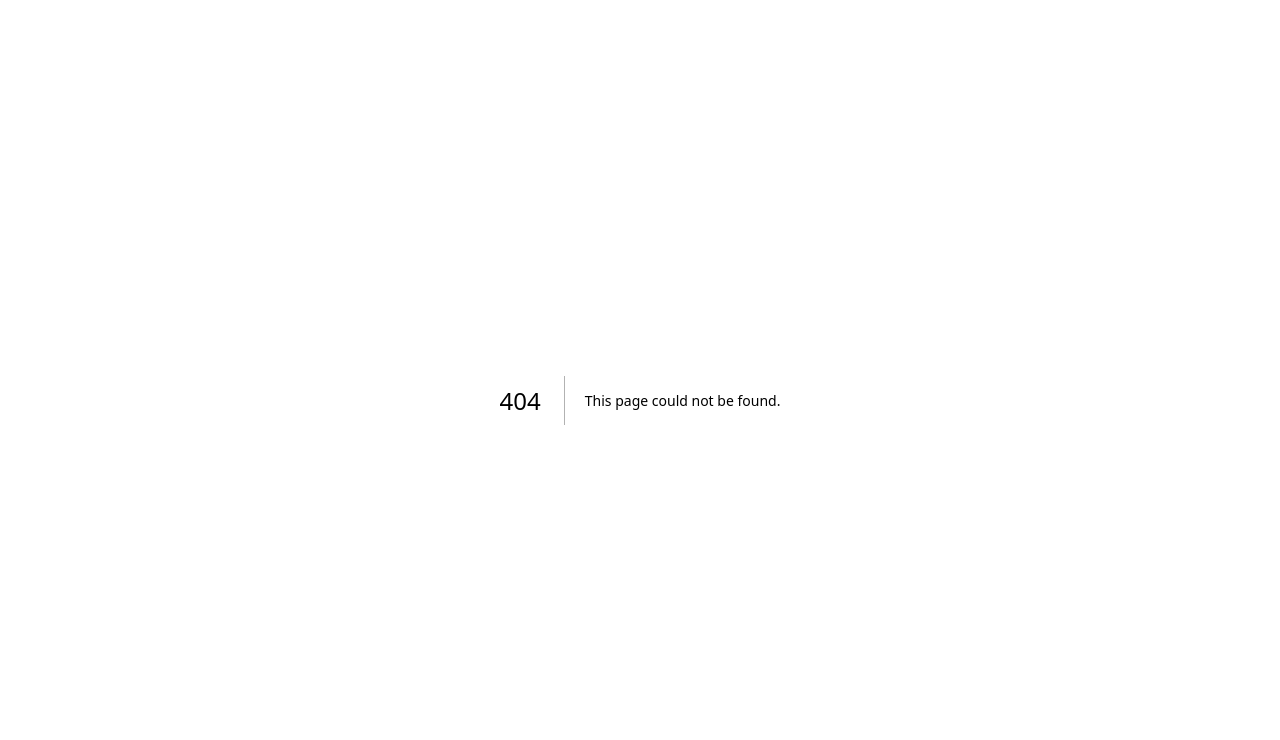
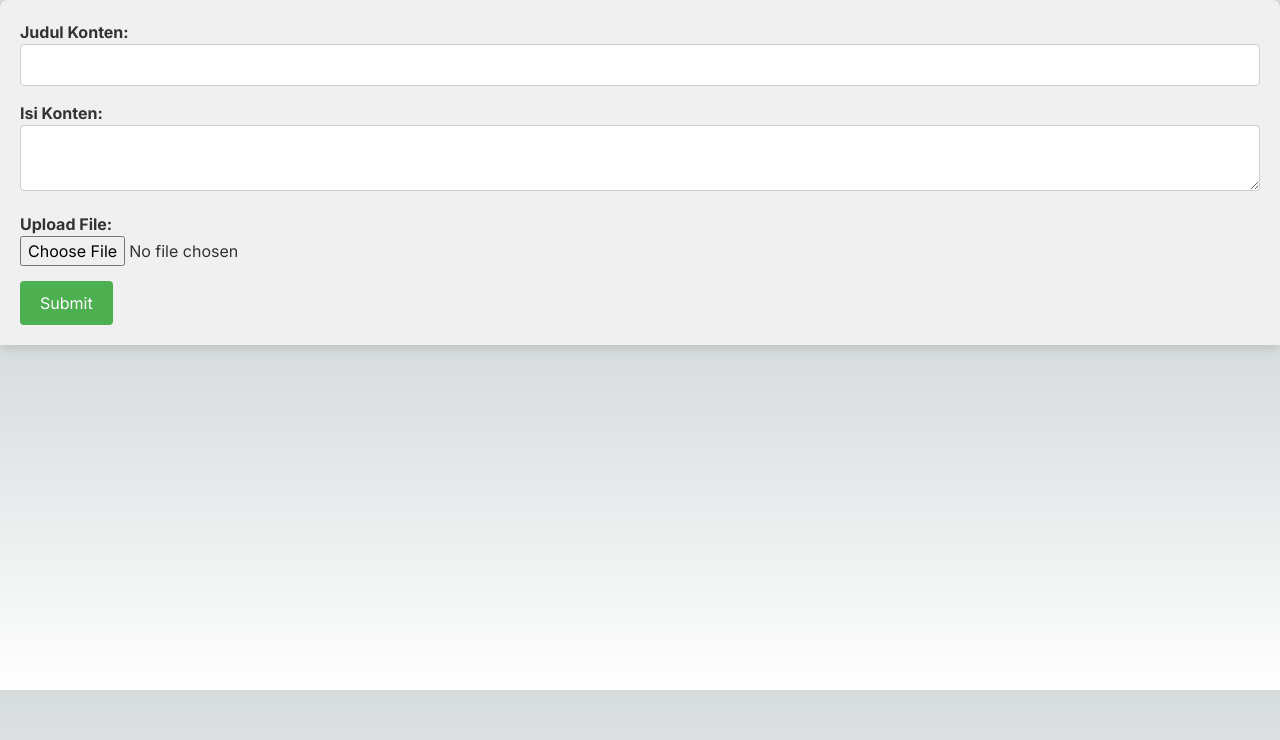
Before and after one commit to KingGedorah/d09-el-yasa-front-end, a Next.js app: page /kelas/mapel/1/create-materi in a window 1280 px wide. Before the commit this address had no page. Shown: the top 740 px of the page. Built offline with nearby package versions, Linux system fonts and the light colour scheme.

Commit message:
feat(materi) : detail materi & form create materi done

```diff
--- a/src/app/api/kelas.js
+++ b/src/app/api/kelas.js
@@ -69,3 +69,17 @@ export const getMapelByIdMapel = async (idMapel) => {
       throw error;
     }
 };
+
+export const getMateriByIdMateri = async (idMateri) => {
+  try {
+    const response = await fetch(`${BASE_URL}/materi/${idMateri}`);
+    if (!response.ok) {
+      throw new Error('Network response was not ok');
+    }
+    const data = await response.json();
+    return data;
+  } catch (error) {
+    console.error('Error fetching Mapel by ID Mapel:', error);
+    throw error;
+  }
+}
--- /dev/null
+++ b/src/app/kelas/mapel/[idMapel]/create-materi/page.js
@@ -0,0 +1,80 @@
+"use client";
+
+import React, { useState } from 'react';
+import axios from 'axios';
+
+const FormCreateMateri = ({ params }) => {
+    const { idMapel } = params;
+    const [judulKonten, setJudulKonten] = useState('');
+    const [isiKonten, setIsiKonten] = useState('');
+    const [file, setFile] = useState(null);
+    const [isSuccess, setIsSuccess] = useState(false);
+    const [isError, setIsError] = useState(false);
+
+    const handleSubmit = async (e) => {
+        e.preventDefault();
+        if (!judulKonten) {
+            alert("Judul konten tidak boleh kosong");
+            return;
+        }
+        if (!isiKonten && !file) {
+            alert("Isi konten atau file harus diisi minimal salah satu");
+            return;
+        }
+        const formData = new FormData();
+        formData.append('judulKonten', judulKonten);
+        formData.append('isiKonten', isiKonten);
+        formData.append('file', file);
+
+        try {
+            const response = await axios.post(`http://localhost:8083/api/kelas/${idMapel}/create-materi`, formData, {
+                headers: {
+                    'Content-Type': 'multipart/form-data'
+                }
+            });
+            console.log(response.data);
+            setIsSuccess(true);
+            setJudulKonten('');
+            setIsiKonten('');
+            setFile(null);
+            document.getElementById("fileInput").value = null;
+        } catch (error) {
+            console.log('Error creating materi', error);
+            setIsError(true);
+        }
+    };
+
+    const handleRemoveFile = () => {
+        setFile(null);
+        // Clear the file input field
+        document.getElementById("fileInput").value = null;
+    };
+
+    return (
+        <form onSubmit={handleSubmit} style={{ background: '#f0f0f0', padding: '20px', borderRadius: '8px', boxShadow: '0px 4px 10px rgba(0, 0, 0, 0.1)' }}>
+            <div style={{ marginBottom: '15px' }}>
+                <label style={{ color: '#333', fontWeight: 'bold' }}>Judul Konten:</label>
+                <input type="text" value={judulKonten} onChange={(e) => setJudulKonten(e.target.value)} style={{ width: '100%', padding: '8px', borderRadius: '4px', border: '1px solid #ccc', color: '#333' }} />
+            </div>
+            <div style={{ marginBottom: '15px' }}>
+                <label style={{ color: '#333', fontWeight: 'bold' }}>Isi Konten:</label>
+                <textarea value={isiKonten} onChange={(e) => setIsiKonten(e.target.value)} style={{ width: '100%', padding: '8px', borderRadius: '4px', border: '1px solid #ccc', color: '#333' }} />
+            </div>
+            <div style={{ marginBottom: '15px' }}>
+                <label style={{ color: '#333', fontWeight: 'bold' }}>Upload File:</label>
+                <input id="fileInput" type="file" onChange={(e) => setFile(e.target.files[0])} accept=".ppt,.pptx,.doc,.docx,.pdf,.xls,.xlsx" style={{ display: 'block', marginBottom: '8px', color: '#333' }} />
+                {file && (
+                    <div style={{ display: 'flex', alignItems: 'center' }}>
+                        <span style={{ color: '#333', marginRight: '10px' }}>{file.name}</span>
+                        <button type="button" onClick={handleRemoveFile} style={{ background: '#ff5c5c', color: 'white', border: 'none', borderRadius: '4px', padding: '6px 12px', cursor: 'pointer' }}>X</button>
+                    </div>
+                )}
+            </div>
+            <button type="submit" style={{ background: '#4CAF50', color: 'white', border: 'none', borderRadius: '4px', padding: '10px 20px', cursor: 'pointer' }}>Submit</button>
+            {isSuccess && <p style={{ color: '#4CAF50', marginTop: '10px', fontWeight: 'bold' }}>Materi berhasil dibuat</p>}
+            {isError && <p style={{ color: '#ff5c5c', marginTop: '10px', fontWeight: 'bold' }}>Terjadi kesalahan saat membuat materi</p>}
+        </form>
+    );
+};
+
+export default FormCreateMateri;
--- a/src/app/kelas/mapel/[idMapel]/page.js
+++ b/src/app/kelas/mapel/[idMapel]/page.js
@@ -6,7 +6,7 @@ import * as KelasApi from '../../../api/kelas';
 
 const DetailMapel = ({ params }) => {
   const { idMapel } = params;
-  const [mapelInfo, setMapelInfo] = useState({});
+  const [materiInfo, setMateriInfo] = useState({});
   const [loading, setLoading] = useState(true);
   const [error, setError] = useState(null);
 
@@ -14,7 +14,12 @@ const DetailMapel = ({ params }) => {
     const fetchMapelInfo = async () => {
       try {
         const mapelData = await KelasApi.getMapelByIdMapel(idMapel);
-        setMapelInfo(mapelData);
+        const materiPromises = mapelData.data.listKontenMapel.map(async (idMateri) => {
+          const materiData = await KelasApi.getMateriByIdMateri(idMateri);
+          return materiData.data;
+        })
+        const materiData = await Promise.all(materiPromises);
+        setMateriInfo(materiData);
         setLoading(false);
       } catch (error) {
         setError(error);
@@ -22,6 +27,7 @@ const DetailMapel = ({ params }) => {
       }
     };
 
+    console.log(materiInfo);
     fetchMapelInfo();
   }, [idMapel]);
 
@@ -32,19 +38,21 @@ const DetailMapel = ({ params }) => {
       {error && <p>Error: {error.message}</p>}
       {!loading && !error && (
         <div>
-          <p><strong>Nama Mapel:</strong> {mapelInfo.data.namaMapel}</p>
-          <p><strong>NUPTK Guru Mengajar:</strong> {mapelInfo.data.nuptkGuruMengajar}</p>
-          <p><strong>ID Kelas:</strong> {mapelInfo.data.idKelas}</p>
-          <p><strong>Konten Mapel:</strong></p>
-          {mapelInfo.data.listKontenMapel ? (
-            <ul>
-              {mapelInfo.data.listKontenMapel.map(kontenId => (
-                <li key={kontenId}>{kontenId}</li>
-              ))}
-            </ul>
-          ) : (
-            <p>Tidak ada konten mapel. <button>Tambah Materi</button></p>
-          )}
+          {materiInfo.map((materi, index) => (
+            <div key={index} className="bg-white rounded-lg shadow-md overflow-hidden mb-4">
+              <div className="p-4">
+                <h2 className="text-xl font-bold">{materi.judulKonten}</h2>
+                <h2 className="text-xl font-bold">{materi.isiKonten}</h2>
+                <h2 className="text-xl font-bold">{materi.nama_file}</h2>
+                <h2 className="text-xl font-bold">{materi.tipe_file}</h2>
+                <h2 className="text-xl font-bold">{materi.idKonten}</h2>
+
+                {/* TODO AFIQ : TOLONG DI HANDLE ini ngecek kalo nama file nya ga ada di disable aja buat nama_file, tipe_file, sama link download ini */}
+                <h2 className="text-xl font-bold">Link download : http://localhost:8083/api/kelas/{materi.fileKonten}</h2>
+                <h2 className="text-xl font-bold">{materi.materiPelajaran}</h2>
+              </div>
+            </div>
+          ))}
         </div>
       )}
     </div>
```
